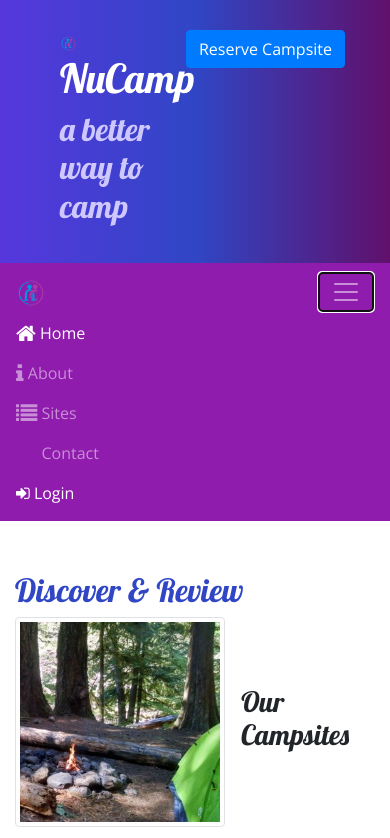
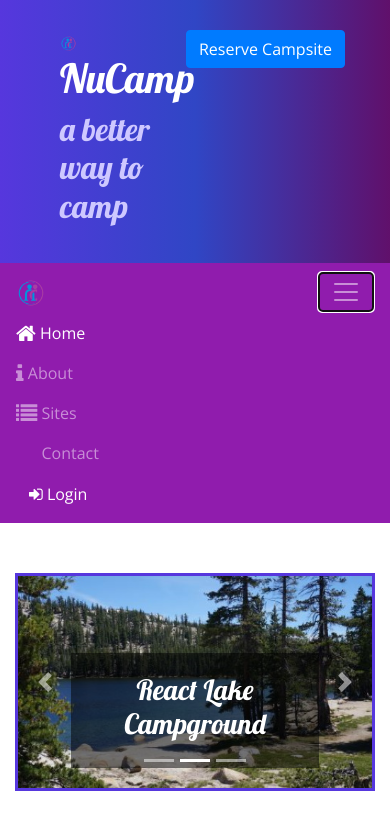
Before and after one commit to newyorkcityjosr/nucamp-bootstrap, a website: page index.html in a window 390 px wide. Both pictures are taken after a click on the button 346 px from the left and 291 px from the top of the page. Shown: the top 838 px of the page. Drawn offline with nearby package versions, Linux system fonts and the light colour scheme.

Commit message:
carousel

```diff
--- a/css/styles.css
+++ b/css/styles.css
@@ -34,3 +34,10 @@
 .navbar{
     background-color: #901CAD;
 }
+.carousel-caption {
+    background-color: rgba(0, 0, 0, 0.5);
+}
+
+.carousel {
+    border: solid #5637DD;
+}
--- a/index.html
+++ b/index.html
@@ -39,7 +39,7 @@
                 <li class="nav-item"><a class="nav-link" href="#"><i class="fa fa-list fa-lg"></i> Sites</a></li>
                 <li class="nav-item"><a class="nav-link" href="contactus.html"><i class="fa fa-address-card fa-lg"></i> Contact</a></li>
             </ul>
-            <span class="navbar-text ml-auto">
+            <span class="navbar-text ml-auto btn">
                 <a data-toggle="modal" data-target="#loginModal">
                 <i class="fa fa-sign-in"></i> Login</a>
             </span>
@@ -84,6 +84,49 @@
         </div>
     </div>
     <div class="container">
+
+        <div class="row row-content">
+            <div class="col-md-8 mx-auto">
+                <div id="homeCarousel" class="carousel slide" data-ride="carousel">
+                    <ol class="carousel-indicators">
+                        <li data-target="#homeCarousel" data-slide-to="0" class="active"></li>
+                        <li data-target="#homeCarousel" data-slide-to="1"></li>
+                        <li data-target="#homeCarousel" data-slide-to="2"></li>
+                    </ol>
+                    <div class="carousel-inner">
+                        <div class="carousel-item active">
+                            <img class="d-block w-100" src="img/breadcrumb-trail.jpg" alt="Breadcrumb Trail Campground" />
+                            <div class="carousel-caption">
+                                <h3>Breadcrumb Trail Campground</h3>
+                                <p class="d-none d-sm-block">Let Nucamp be your guide to this off-the-beaten-path, hike-in-only campground.</p>
+                            </div>
+                        </div>
+                        <div class="carousel-item">
+                            <img class="d-block w-100" src="img/react-lake.jpg" alt="React Lake Campground" />
+                            <div class="carousel-caption">
+                                <h3>React Lake Campground</h3>
+                                <p class="d-none d-sm-block">Nestled in the foothills of the Chrome Mountains, this campground on the shores of the pristine React Lake is a favorite for fly fishers..</p>
+                            </div>
+                        </div>
+                        <div class="carousel-item">
+                            <img class="d-block w-100" src="img/chrome-river.jpg" alt="Chrome River Campground" />
+                            <div class="carousel-caption">
+                                <h3>Chrome River Campground</h3>
+                                <p class="d-none d-sm-block">Spend a few sunny days and starry nights beneath a canopy of old-growth firs at this enchanting spot by the Chrome River.</p>
+                            </div>
+                        </div>
+                        <a class="carousel-control-prev" href="#homeCarousel" role="button" data-slide="prev">
+                            <span class="carousel-control-prev-icon"></span>
+                            <span class="sr-only">Previous</span>
+                        </a>
+                        <a class="carousel-control-next" href="#homeCarousel" role="button" data-slide="next">
+                            <span class="carousel-control-next-icon"></span>
+                            <span class="sr-only">Next</span>
+                        </a>
+                </div>
+            </div>
+        </div>
+
         <div class="row row-content align-items-center">
         <div class="col-sm-4 order-sm-last col-md-3">
             <h2 class="text-sm-right">Discover & Review</h2>
```
